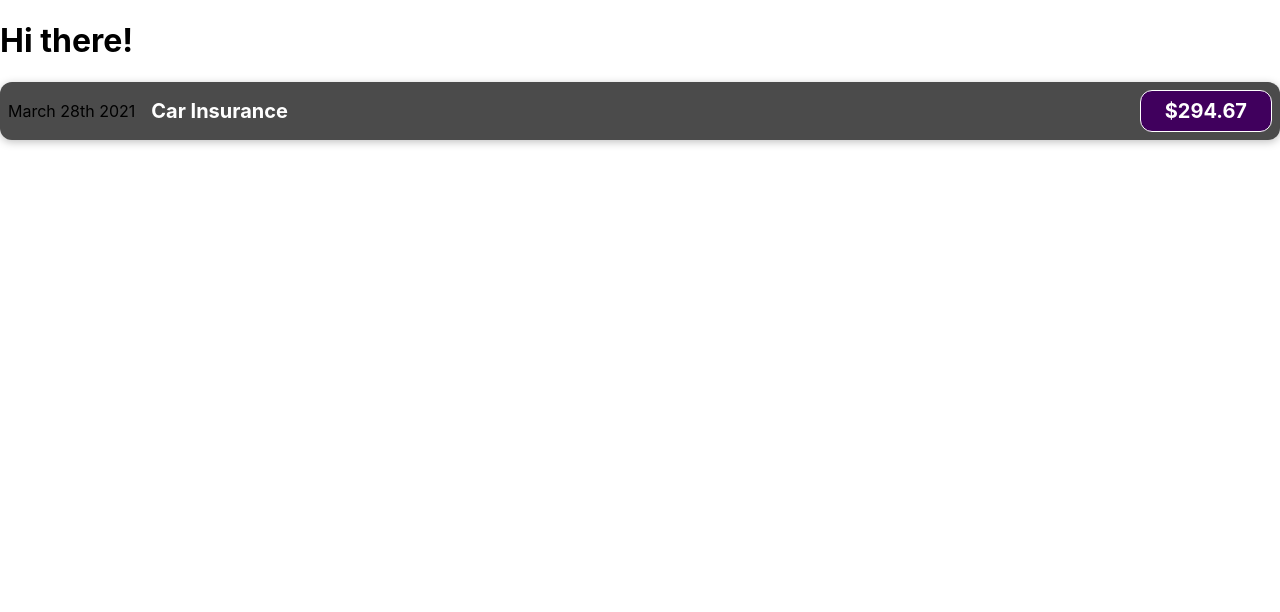
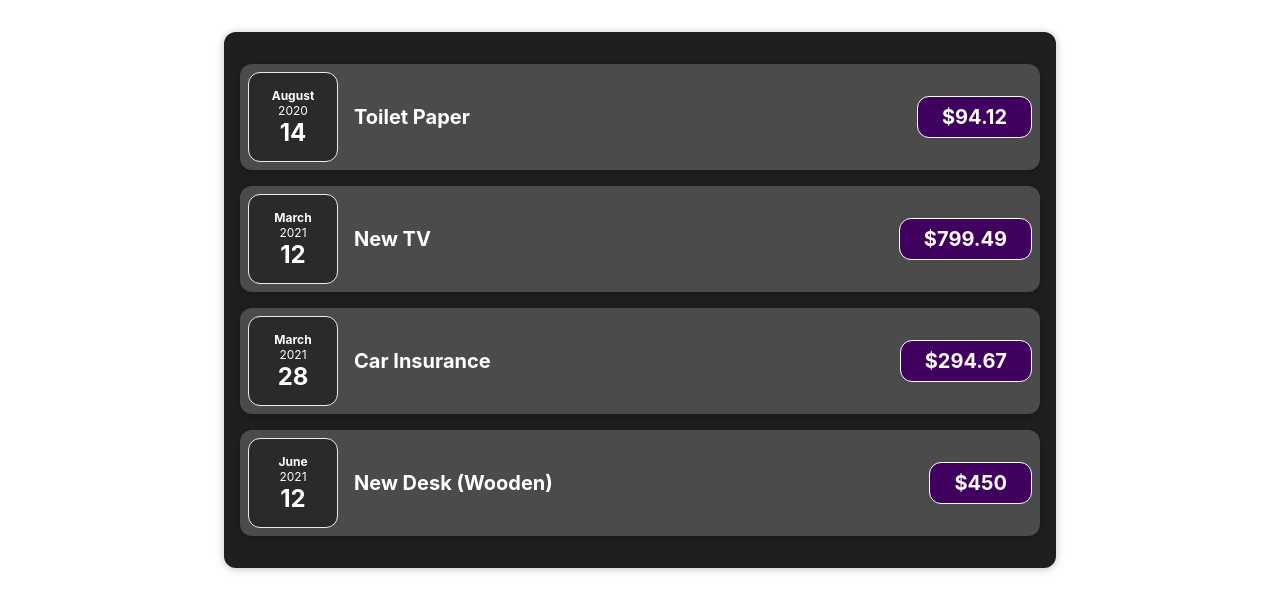
Before and after one commit to DimaKlimchuk/react-complete-guide, a React (Create React App) app: page / in a window 1280 px wide. Shown: the top 612 px of the page. Built offline with nearby package versions, Linux system fonts and the light colour scheme.

Commit message:
Create new components

```diff
--- a/src/App.js
+++ b/src/App.js
@@ -1,10 +1,30 @@
 import React from 'react';
-import ExpenseItem from './components/ExpenseItem';
+import Expenses from './components/Expenses';
 function App() {
+  const expenses = [
+    {
+      id: 'e1',
+      title: 'Toilet Paper',
+      amount: 94.12,
+      date: new Date(2020, 7, 14),
+    },
+    { id: 'e2', title: 'New TV', amount: 799.49, date: new Date(2021, 2, 12) },
+    {
+      id: 'e3',
+      title: 'Car Insurance',
+      amount: 294.67,
+      date: new Date(2021, 2, 28),
+    },
+    {
+      id: 'e4',
+      title: 'New Desk (Wooden)',
+      amount: 450,
+      date: new Date(2021, 5, 12),
+    },
+  ];
   return (
     <div>
-      <h1>Hi there!</h1>
-      <ExpenseItem />
+      <Expenses items={expenses} />
     </div>
   );
 }
--- /dev/null
+++ b/src/components/ExpenseDate.css
@@ -0,0 +1,26 @@
+.expense-date {
+  display: flex;
+  flex-direction: column;
+  width: 5.5rem;
+  height: 5.5rem;
+  border: 1px solid #ececec;
+  background-color: #2a2a2a;
+  color: white;
+  border-radius: 12px;
+  align-items: center;
+  justify-content: center;
+}
+
+.expense-date__month {
+  font-size: 0.75rem;
+  font-weight: bold;
+}
+
+.expense-date__year {
+  font-size: 0.75rem;
+}
+
+.expense-date__day {
+  font-size: 1.5rem;
+  font-weight: bold;
+}
--- /dev/null
+++ b/src/components/ExpenseDate.js
@@ -0,0 +1,16 @@
+import './ExpenseDate.css';
+
+function ExpenseDate(props) {
+  const month = props.date.toLocaleString('en-US', { month: 'long' });
+  const day = props.date.toLocaleString('en-US', { day: '2-digit' });
+  const year = props.date.getFullYear();
+  return (
+    <div className="expense-date">
+      <div className="expense-date__month">{month}</div>
+      <div className="expense-date__year">{year}</div>
+      <div className="expense-date__day">{day}</div>
+    </div>
+  );
+}
+
+export default ExpenseDate;
--- a/src/components/ExpenseItem.js
+++ b/src/components/ExpenseItem.js
@@ -1,12 +1,13 @@
+import ExpenseDate from './ExpenseDate';
 import './ExpenseItem.css';
 
-function ExpenseItem() {
+function ExpenseItem(props) {
   return (
     <div className="expense-item">
-      <div>March 28th 2021</div>
+      <ExpenseDate date={props.date} />
       <div className="expense-item__description">
-        <h2>Car Insurance</h2>
-        <div className="expense-item__price">$294.67</div>
+        <h2>{props.title}</h2>
+        <div className="expense-item__price">${props.amount}</div>
       </div>
     </div>
   );
--- /dev/null
+++ b/src/components/Expenses.css
@@ -0,0 +1,9 @@
+.expenses {
+  padding: 1rem;
+  background-color: rgb(31, 31, 31);
+  margin: 2rem auto;
+  width: 50rem;
+  max-width: 95%;
+  border-radius: 12px;
+  box-shadow: 0 1px 8px rgba(0, 0, 0, 0.25);
+}
--- /dev/null
+++ b/src/components/Expenses.js
@@ -0,0 +1,31 @@
+import ExpenseItem from './ExpenseItem';
+import './Expenses.css';
+
+function Expenses(props) {
+  return (
+    <div className="expenses">
+      <ExpenseItem
+        title={props.items[0].title}
+        amount={props.items[0].amount}
+        date={props.items[0].date}
+      />
+      <ExpenseItem
+        title={props.items[1].title}
+        amount={props.items[1].amount}
+        date={props.items[1].date}
+      />
+      <ExpenseItem
+        title={props.items[2].title}
+        amount={props.items[2].amount}
+        date={props.items[2].date}
+      />
+      <ExpenseItem
+        title={props.items[3].title}
+        amount={props.items[3].amount}
+        date={props.items[3].date}
+      />
+    </div>
+  );
+}
+
+export default Expenses;
```
